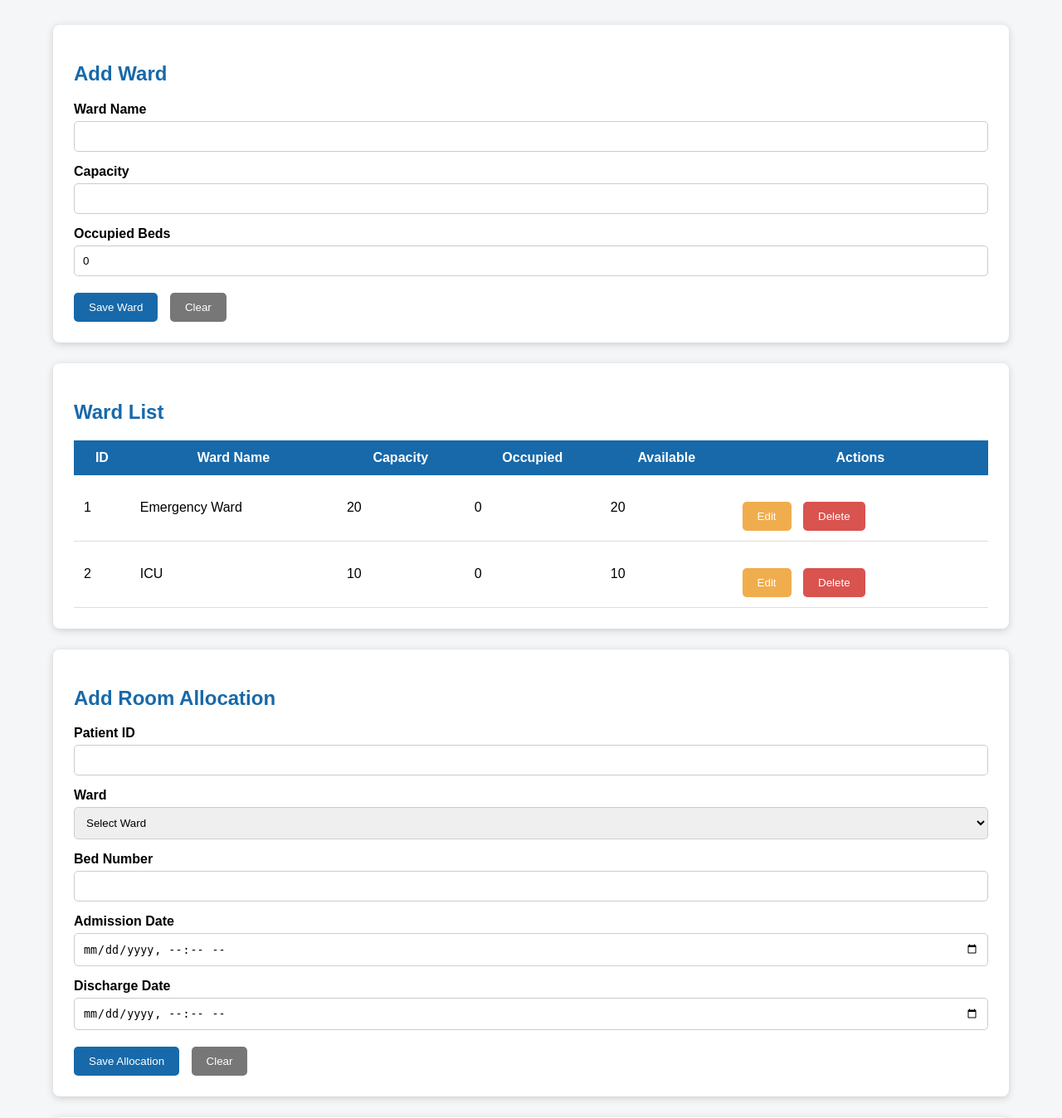
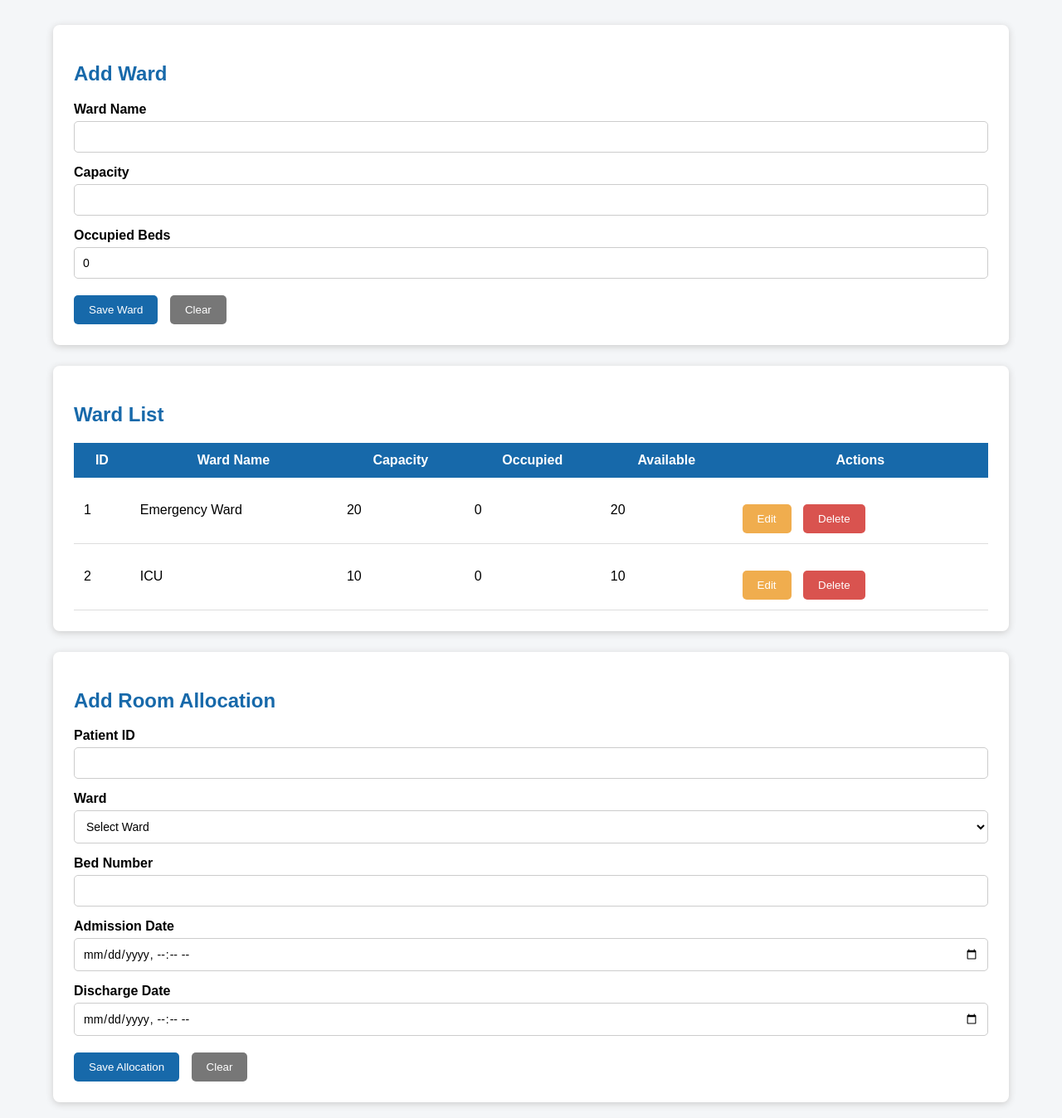
Before and after one commit to Kavindi2003/Hospital-Management-System, a Spring Boot app: page /pages/ward.html in a window 1280 px wide. Shown: the part 164-1512 px from the top of the page at 83% size. Run offline with Spring Boot 4, Linux system fonts and the light colour scheme; data comes from the database, SQL or seed files in the repository.

Commit message:
Update ward.css

```diff
--- a/src/main/resources/static/css/ward.css
+++ b/src/main/resources/static/css/ward.css
@@ -73,6 +73,20 @@ input,select{
 
     border:1px solid #ccc;
     border-radius:5px;
+
+    background:white;
+    font-family:inherit;
+    font-size:14px;
+    appearance:auto;
+    -webkit-appearance:auto;
+    -moz-appearance:auto;
+
+}
+
+
+select{
+
+    cursor:pointer;
 
 }
 
@@ -158,6 +172,8 @@ td{
 
     padding:10px;
     display:none;
+    border-radius:5px;
+    margin-bottom:20px;
 
 }
 
@@ -166,6 +182,7 @@ td{
 
     display:block!important;
     background:#d4edda;
+    color:#155724;
 
 }
 
@@ -175,5 +192,6 @@ td{
 
     display:block!important;
     background:#f8d7da;
+    color:#721c24;
 
 }
```
